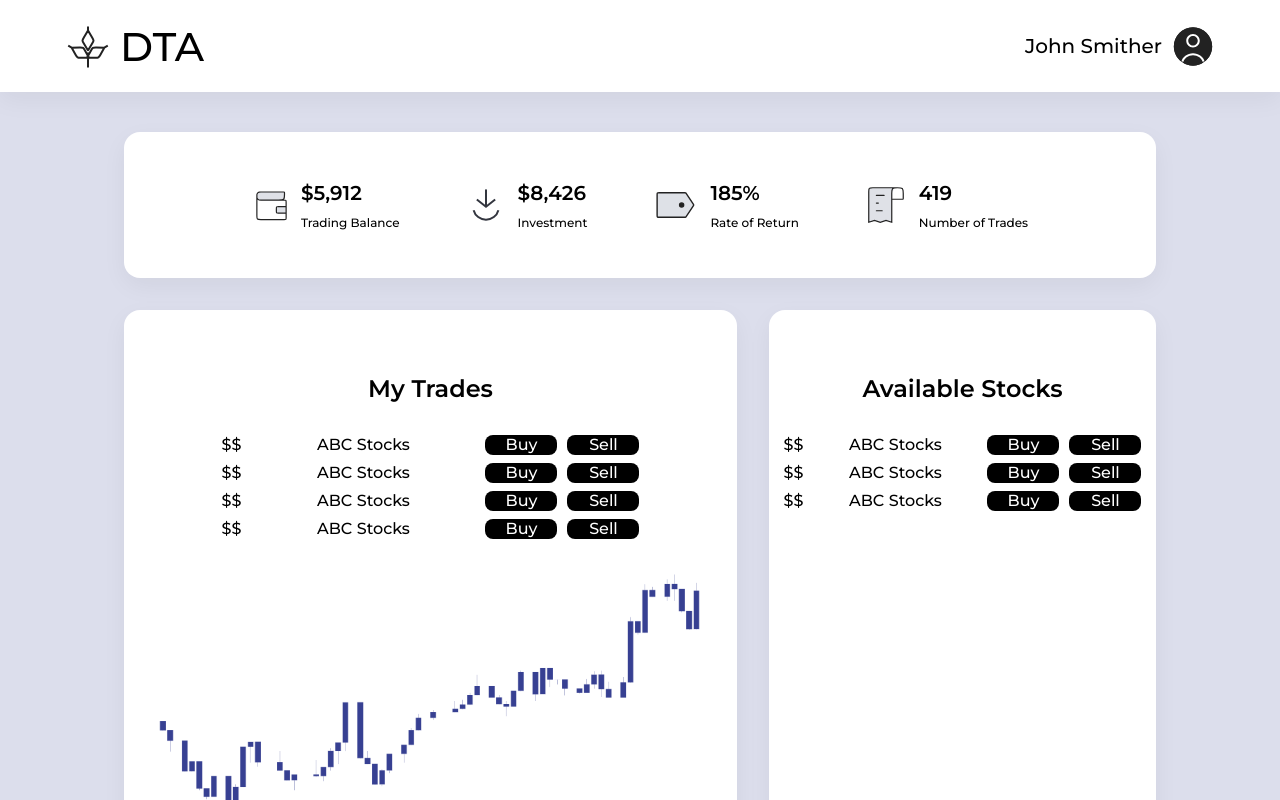
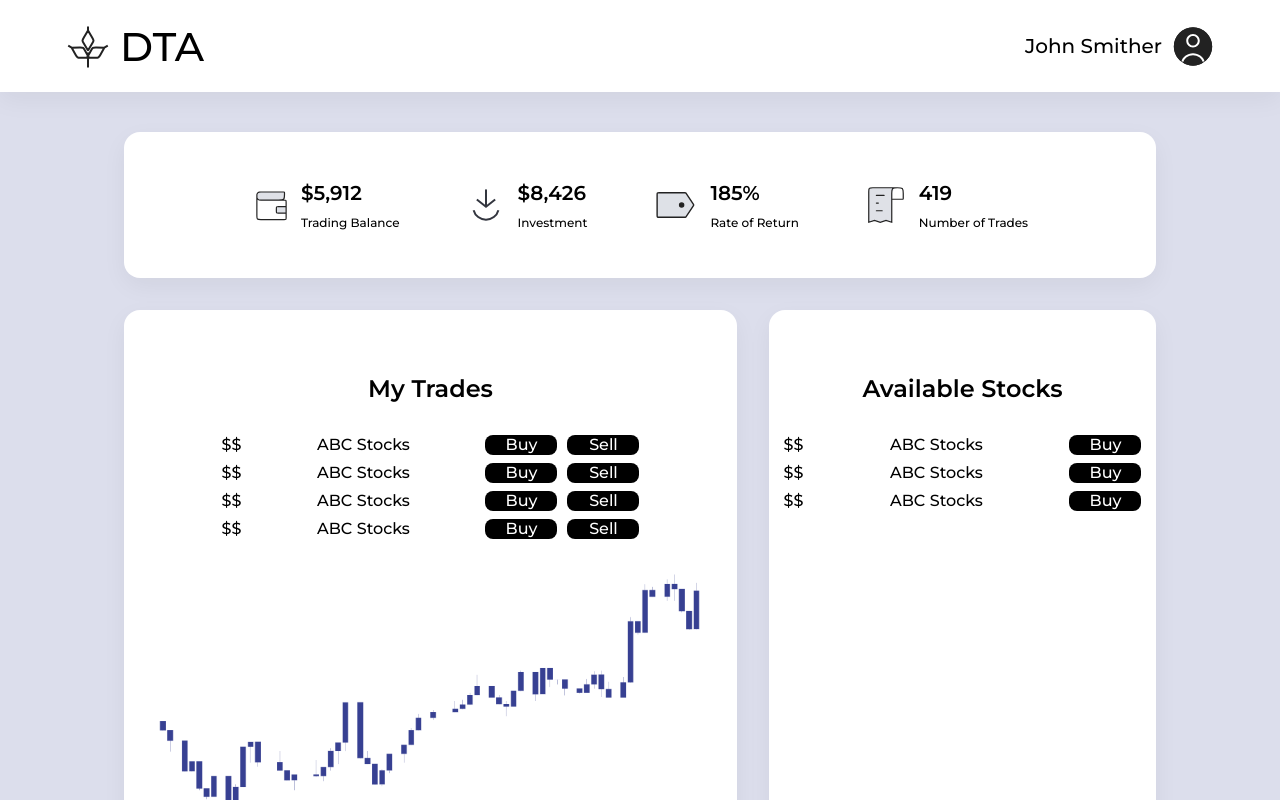
Before and after one commit to jakecomp/Day_Trading, a React (Create React App) app in the folder frontend/: page /home in a window 1280 px wide. Shown: the top 800 px of the page. Built offline with nearby package versions, Linux system fonts and the light colour scheme.

Commit message:
FRONTEND: Create sell popups

```diff
--- a/frontend/src/components/popups/homePopup.tsx
+++ b/frontend/src/components/popups/homePopup.tsx
@@ -14,3 +14,13 @@ export const BuyPopUp = (props: any) => {
         </div>
     ) : null
 }
+
+export const SellPopUp = (props: any) => {
+    return props.trigger ? (
+        <div>
+            <PopupBackground>
+                <LoggedCard>{props.children}</LoggedCard>
+            </PopupBackground>
+        </div>
+    ) : null
+}
--- a/frontend/src/pages/Home.tsx
+++ b/frontend/src/pages/Home.tsx
@@ -29,7 +29,7 @@ import { StatusCard, StocksCard, TradesCard } from '../components/home/card'
 import { Header1, Header2, Header3, Header4 } from '../components/atoms/fonts'
 import { BigBlackButton, SmallBlackButton } from '../components/atoms/button'
 import { useState } from 'react'
-import { BuyPopUp } from '../components/popups/homePopup'
+import { BuyPopUp, SellPopUp } from '../components/popups/homePopup'
 import { InputLabel, SignField } from '../components/sign_in/field'
 import { InputContainer } from '../components/sign_in/containers'
 import { CloseContainer } from '../components/popups/containers'
@@ -96,7 +96,7 @@ export const Home = () => {
                                     <Header4>ABC Stocks</Header4>
                                     <AddSellContainer>
                                         <SmallBlackButton onClick={() => setBuyPopup(true)}>Buy</SmallBlackButton>
-                                        <SmallBlackButton>Sell</SmallBlackButton>
+                                        <SmallBlackButton onClick={() => setSellPopup(true)}>Sell</SmallBlackButton>
                                     </AddSellContainer>
                                 </TradesComponentContainer>
                                 <TradesComponentContainer>
@@ -136,7 +136,6 @@ export const Home = () => {
                                     <Header4>ABC Stocks</Header4>
                                     <AddSellContainer>
                                         <SmallBlackButton>Buy</SmallBlackButton>
-                                        <SmallBlackButton>Sell</SmallBlackButton>
                                     </AddSellContainer>
                                 </StocksComponentContainer>
                                 <StocksComponentContainer>
@@ -144,7 +143,6 @@ export const Home = () => {
                                     <Header4>ABC Stocks</Header4>
                                     <AddSellContainer>
                                         <SmallBlackButton>Buy</SmallBlackButton>
-                                        <SmallBlackButton>Sell</SmallBlackButton>
                                     </AddSellContainer>
                                 </StocksComponentContainer>
                                 <StocksComponentContainer>
@@ -152,7 +150,6 @@ export const Home = () => {
                                     <Header4>ABC Stocks</Header4>
                                     <AddSellContainer>
                                         <SmallBlackButton>Buy</SmallBlackButton>
-                                        <SmallBlackButton>Sell</SmallBlackButton>
                                     </AddSellContainer>
                                 </StocksComponentContainer>
                             </StocksContainer>
@@ -175,6 +172,21 @@ export const Home = () => {
                     Buy
                 </BigBlackButton>
             </BuyPopUp>
+            <SellPopUp trigger={sellPopup}>
+                <CloseContainer>
+                    <img src={exit} style={{ width: '40px' }} onClick={() => setSellPopup(false)} />
+                </CloseContainer>
+                <Header3>Stock abc sell</Header3>
+                <InputContainer>
+                    <InputLabel>Sell stocks</InputLabel>
+                    <SignField></SignField>
+                    <InputLabel>Automatic Sell</InputLabel>
+                    <SignField placeholder='Set amount'></SignField>
+                </InputContainer>
+                <BigBlackButton style={{ width: '100px', height: '40px' }} onClick={() => setSellPopup(false)}>
+                    Buy
+                </BigBlackButton>
+            </SellPopUp>
         </div>
     )
 }
```
